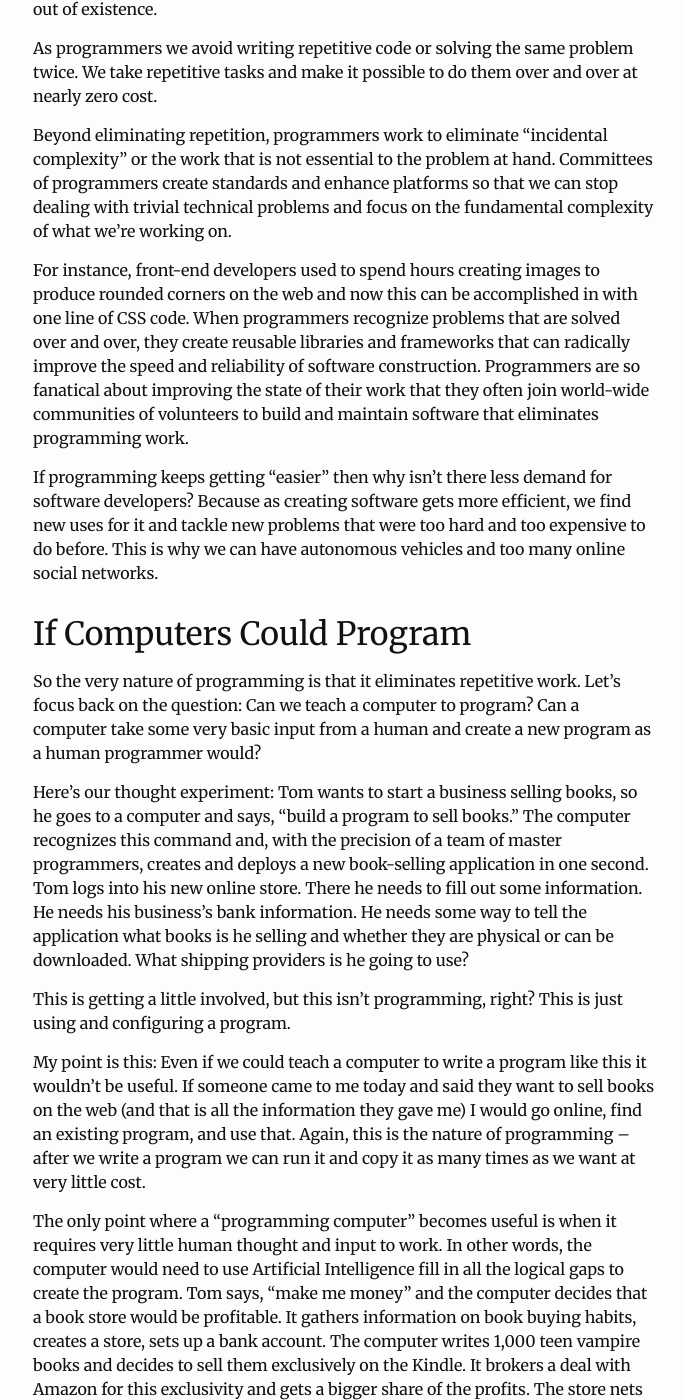
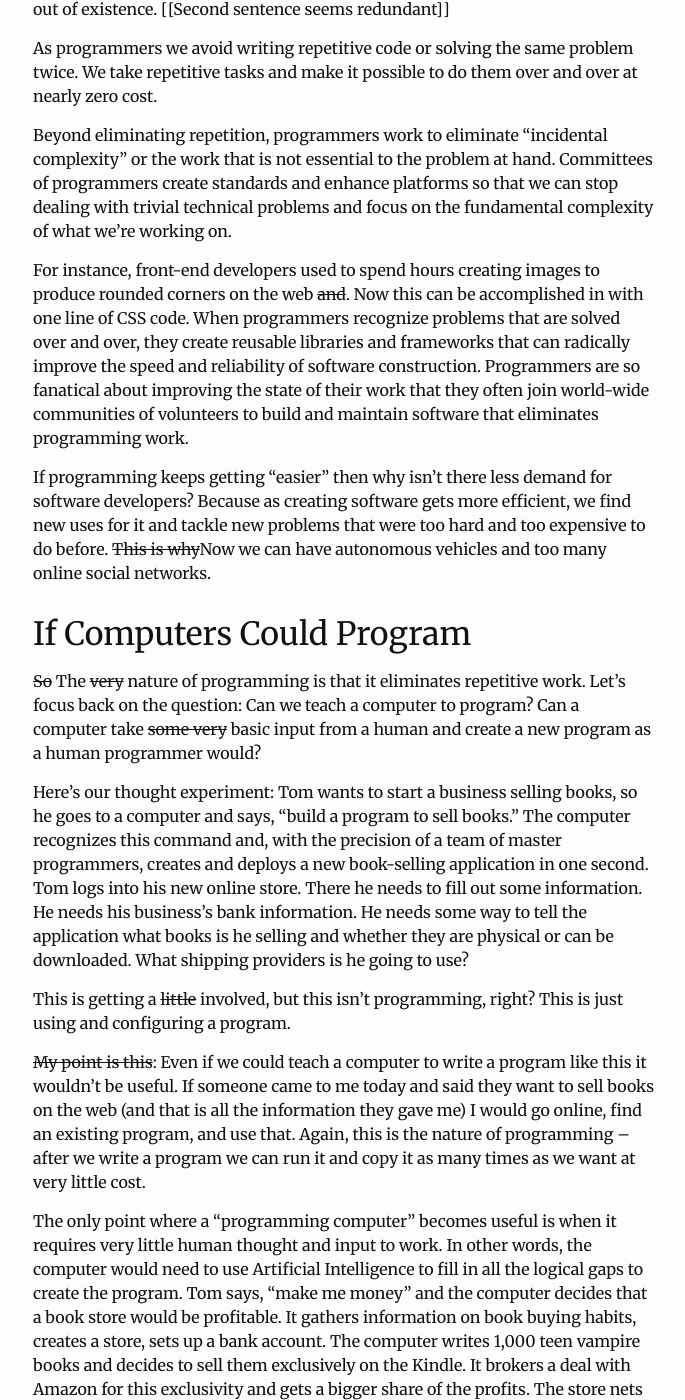
Before and after one commit to mitchlloyd/mitchlloyd.github.io, a Jekyll site: the page built from _posts/2015-11-01-still-programming-2.md, in a window 1280 px wide and 1400 px high, scrolled down 1578 px. Shown: the whole window, without its empty margins (237-922 px from the left). Built offline with Jekyll 4.4.1, drawn with Linux system fonts in a browser that asks for light colours; some of the changed text lies outside the part shown.

Commit message:
Edits to the articles
Mostly removed unnecessary words with strikethroughs so you can re-add them if you disagree. Broke long sentences up into shorter sentences. Few grammar and extra word fixes

````diff
--- a/_posts/2015-11-01-still-programming-2.md
+++ b/_posts/2015-11-01-still-programming-2.md
@@ -15,22 +14,21 @@ We Don't Need Computers That Can Program
 First you should know that we already have software that can write code.  Today
 programmers write specifications in languages that they prefer and then
 computers write the instructions that they will execute later. That's called
-[compiling](https://en.wikipedia.org/wiki/Compiler). We even have compilers
+[compiling](https://en.wikipedia.org/wiki/Compiler). We ~~even~~ have compilers
 that can watch how code is being used as it runs and rewrite it on the fly to
 perform better. We also have programs that can write human-readable code (this
 is called code generation), but that doesn't tend to be very useful -- it just
 saves a little typing.
 
-For the foreseeable future humans will need to tell a computers what to do.
-This isn't much of an issue though because once we tell a computer how to do
-something, we never need to tell it again.
+For the foreseeable future humans will need to tell ~~a~~ computers what to do.
+This isn't ~~much of~~ an issue. ~~though because~~ Once we tell a computer how to do something, we never need to tell it again.
 
 Let's talk through an example. Your boss says, "I have a file with everyone's
 birthday in it. I want you to make a program that sends everyone in the company
 an email on their birthday."
 
 By the end of the day you have the program ready for your boss and it looks
-something like this:
+~~something~~ like this:
 
 ``` ruby
 def send_birthday_greetings(filename)
@@ -69,7 +67,7 @@ everyone's pet's birthday she can do that without even talking to us.
 
 If our job was to send birthday greetings, we're unemployed. If our job was to
 write programs that send messages on certain days, we've programmed our job out
-of existence.
+of existence. [[Second sentence seems redundant]]
 
 As programmers we avoid writing repetitive code or solving the same problem
 twice.  We take repetitive tasks and make it possible to do them over and over
@@ -82,27 +80,17 @@ we can stop dealing with trivial technical problems and focus on the
 fundamental complexity of what we're working on.
 
 For instance, front-end developers used to spend hours creating images to
-produce rounded corners on the web and now this can be accomplished in with one
-line of CSS code. When programmers recognize problems that are solved over and
-over, they create reusable libraries and frameworks that can radically improve
-the speed and reliability of software construction. Programmers are so fanatical
-about improving the state of their work that they often join world-wide
-communities of volunteers to build and maintain software that eliminates
-programming work.
+produce rounded corners on the web ~~and~~. Now this can be accomplished in with one line of CSS code. When programmers recognize problems that are solved over and over, they create reusable libraries and frameworks that can radically improve the speed and reliability of software construction. Programmers are so fanatical about improving the state of their work that they often join world-wide communities of volunteers to build and maintain software that eliminates programming work.
 
 If programming keeps getting "easier" then why isn't there less demand for
 software developers? Because as creating software gets more efficient, we find
 new uses for it and tackle new problems that were too hard and too expensive to
-do before.  This is why we can have autonomous vehicles and too many online
-social networks.
+do before.  ~~This is why~~Now we can have autonomous vehicles and too many online social networks.
 
 If Computers Could Program
 --------------------------
 
-So the very nature of programming is that it eliminates repetitive work. Let's
-focus back on the question: Can we teach a computer to program? Can a computer
-take some very basic input from a human and create a new program as a human
-programmer would?
+~~So~~ The ~~very~~ nature of programming is that it eliminates repetitive work. Let's focus back on the question: Can we teach a computer to program? Can a computer take ~~some very~~ basic input from a human and create a new program as a human programmer would?
 
 Here's our thought experiment: Tom wants to start a business selling books, so
 he goes to a computer and says, "build a program to sell books." The computer
@@ -113,25 +101,15 @@ his business's bank information. He needs some way to tell the application what
 books is he selling and whether they are physical or can be downloaded.  What
 shipping providers is he going to use?
 
-This is getting a little involved, but this isn't programming, right? This is
-just using and configuring a program.
+This is getting a ~~little~~ involved, but this isn't programming, right? This is just using and configuring a program.
 
-My point is this: Even if we could teach a computer to write a program like this
-it wouldn't be useful. If someone came to me today and said they want to sell
-books on the web (and that is all the information they gave me) I would go
-online, find an existing program, and use that. Again, this is
-the nature of programming -- after we write a program we can run it and copy it as
+~~My point is this~~: Even if we could teach a computer to write a program like this it wouldn't be useful. If someone came to me today and said they want to sell books on the web (and that is all the information they gave me) I would go
+online, find an existing program, and use that. Again, this is the nature of programming -- after we write a program we can run it and copy it as
 many times as we want at very little cost.
 
 The only point where a "programming computer" becomes useful is when it requires
 very little human thought and input to work. In other words, the computer would
-need to use Artificial Intelligence fill in all the logical gaps to create the
-program. Tom says, "make me money" and the computer decides that a book store
-would be profitable.  It gathers information on book buying habits, creates a
-store, sets up a bank account. The computer writes 1,000 teen vampire books and
-decides to sell them exclusively on the Kindle. It brokers a deal with Amazon
-for this exclusivity and gets a bigger share of the profits.  The store nets
-over $1,000,000 in the first six months of operation.
+need to use Artificial Intelligence to fill in all the logical gaps to create the program. Tom says, "make me money" and the computer decides that a book store would be profitable.  It gathers information on book buying habits, creates a store, sets up a bank account. The computer writes 1,000 teen vampire books and decides to sell them exclusively on the Kindle. It brokers a deal with Amazon for this exclusivity and gets a bigger share of the profits.  The store nets over $1,000,000 in the first six months of operation.
 
 At this point we're talking about sentient and omniscient computers that can
 create new solutions to problems that humans have not thought of. If we ever get
@@ -141,11 +119,7 @@ Programming is Not a Good Candidate for Cheap Outsourcing
 ---------------------------------------------------------
 
 So if humans are going to continue programming for now, why can't we ship this
-work to low-wage workers overseas as my teachers suggested in 1998? There are
-two aspects of programming that make this strategy difficult. First, adding
-programmers to a software project has rapidly diminishing returns. Second, for a
-software project to succeed, the ideas that motivate it and the ideas in the
-program must be closely aligned.
+work to low-wage workers overseas as my teacher~~s~~ suggested in 1998? ~~There are two aspects of programming that make this strategy difficult~~. First, adding programmers to a software project has rapidly diminishing returns. Second, for a software project to succeed, the ideas that motivate it and the ideas in the program must be closely aligned.
 
 For most software projects I would not expect, for instance, a team of 1000
 programmers to produce software any better or faster than a team of 5
@@ -175,7 +149,7 @@ give an idea of how bad things can get for these companies.
 
 In one case, a friend of mine was working with an offshore team based in India
 to create a software product that gave paying users access to content. After
-spending a year and more than $300,000 on the product, they finally had to
+spending a year and more than $300,000 on the product, they ~~finally~~ had to
 abandon it. This was a devastating blow to this small company and they had to
 give up on their growth strategy and change their business model to survive.  My
 friend later described the product to me and I told him that all of the
@@ -186,9 +160,8 @@ the financial impact of the failed project.
 
 I had another friend whose company invested about $80,000 in a product that was
 lead by a US-based consultancy and outsourced to cheap overseas workers. The
-product failed to work consistently (mainly due to some bizarre architecture
-choices and unmaintainable programming practices). The problem itself was trivial and
-the incumbent team created a reliable solution in a couple days of work.
+product failed to work consistently [[(mainly due to some bizarre architecture
+choices and unmaintainable programming practices) is this relevant to stating your point?]]. The problem itself was trivial and the incumbent team created a reliable solution in a couple days of work.
 
 Why We Still Have Local Developers
 ----------------------------------
@@ -208,7 +181,7 @@ is impossible for programmers to succeed. These companies expect to give very
 little input about the problem they are solving and believe that the sheer
 number of programmers they have at their disposal will produce results. The
 relationship between the client and the company doing the programming work
-becomes adversarial as they begin to argue about exactly what the original
+becomes adversarial as they begin to argue about ~~exactly~~ what the original
 requirements said and whether those requirements were technically delivered.
 
 More programmers is rarely better because as team sizes increase the number of
````
Also changed, not shown: other parts of _posts/2015-11-01-still-programming-2.md (+4 -5 lines), _posts/2015-11-01-still-programming-1.md (+12 -25 lines), _posts/2015-11-01-still-programming-3.md (+13 -16 lines).
